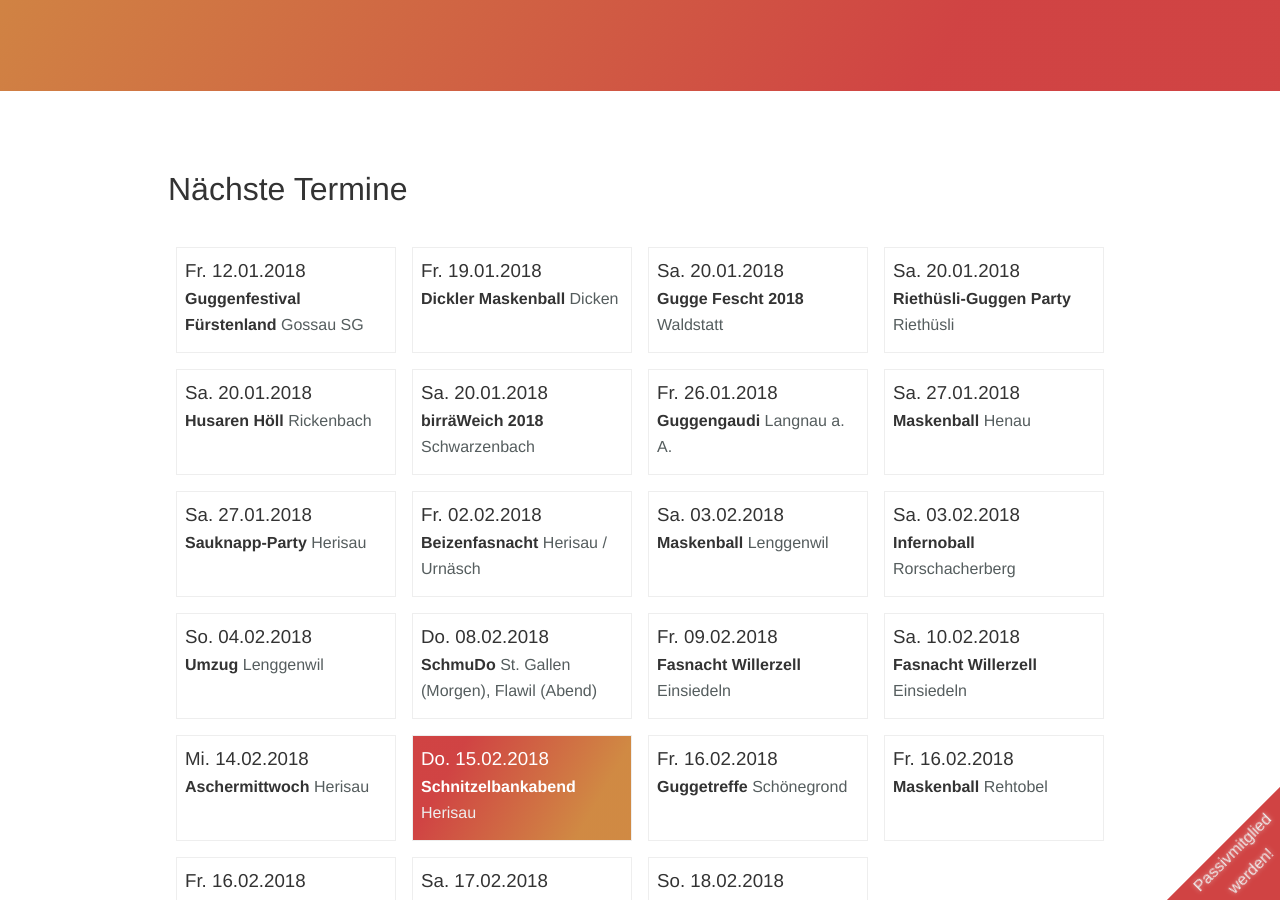
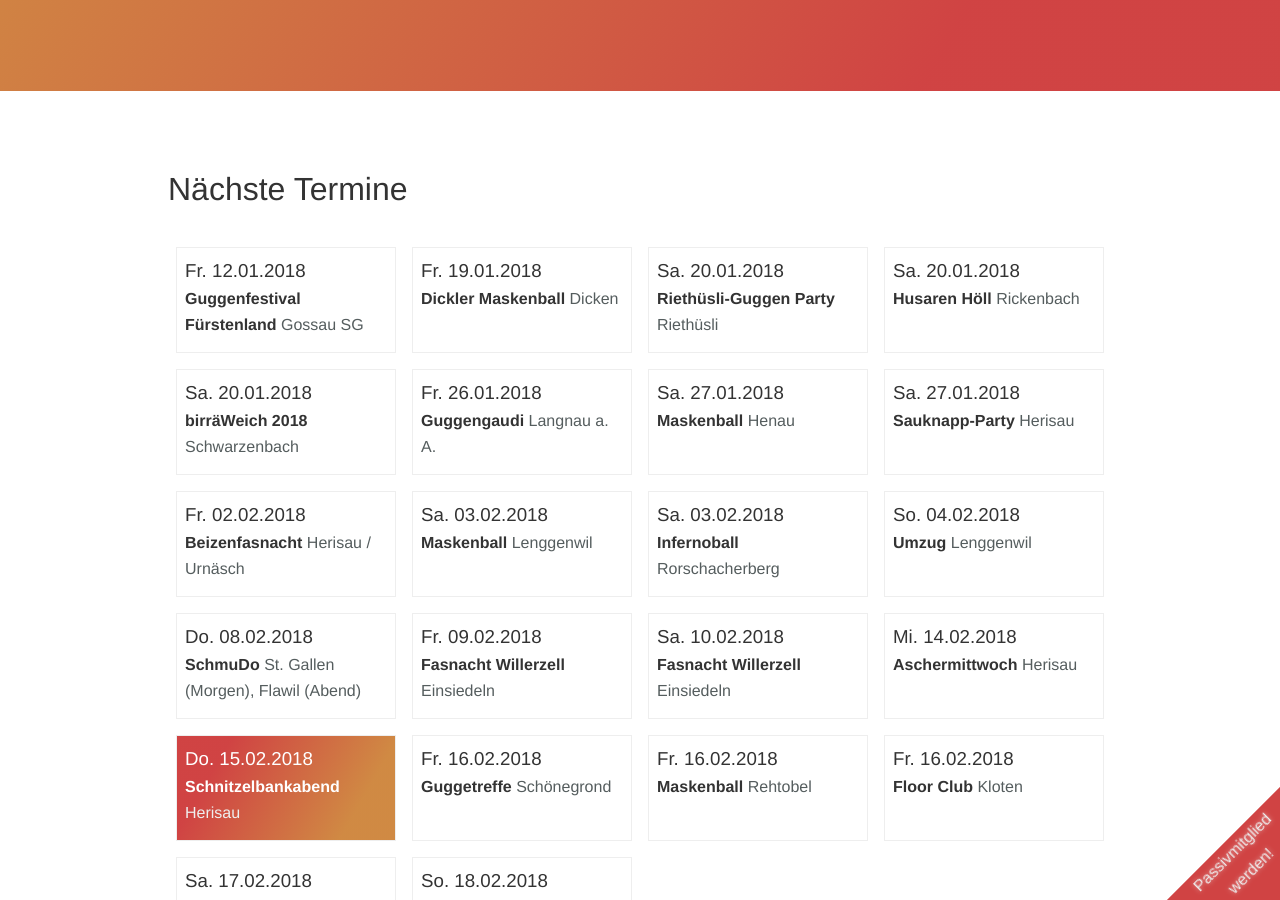
Before and after one commit to izibizi/izibizi.ch, a Jekyll site: the page built from index.html, in a window 1280 px wide and 900 px high, scrolled down 809 px. Built offline with Jekyll 4.4.1, drawn with Linux system fonts in a browser that asks for light colours.

Commit message:
Waldstatt nicht fix

```diff
--- a/_data/termine.yml
+++ b/_data/termine.yml
@@ -16,10 +16,6 @@
   event: Dickler Maskenball
   wo: Dicken
 
-- datum: '20.01.2018'
-  tag: Sa.
-  event: Gugge Fescht 2018
-  wo: Waldstatt
 - datum: '20.01.2018'
   tag: Sa.
   event: Riethüsli-Guggen Party
```
